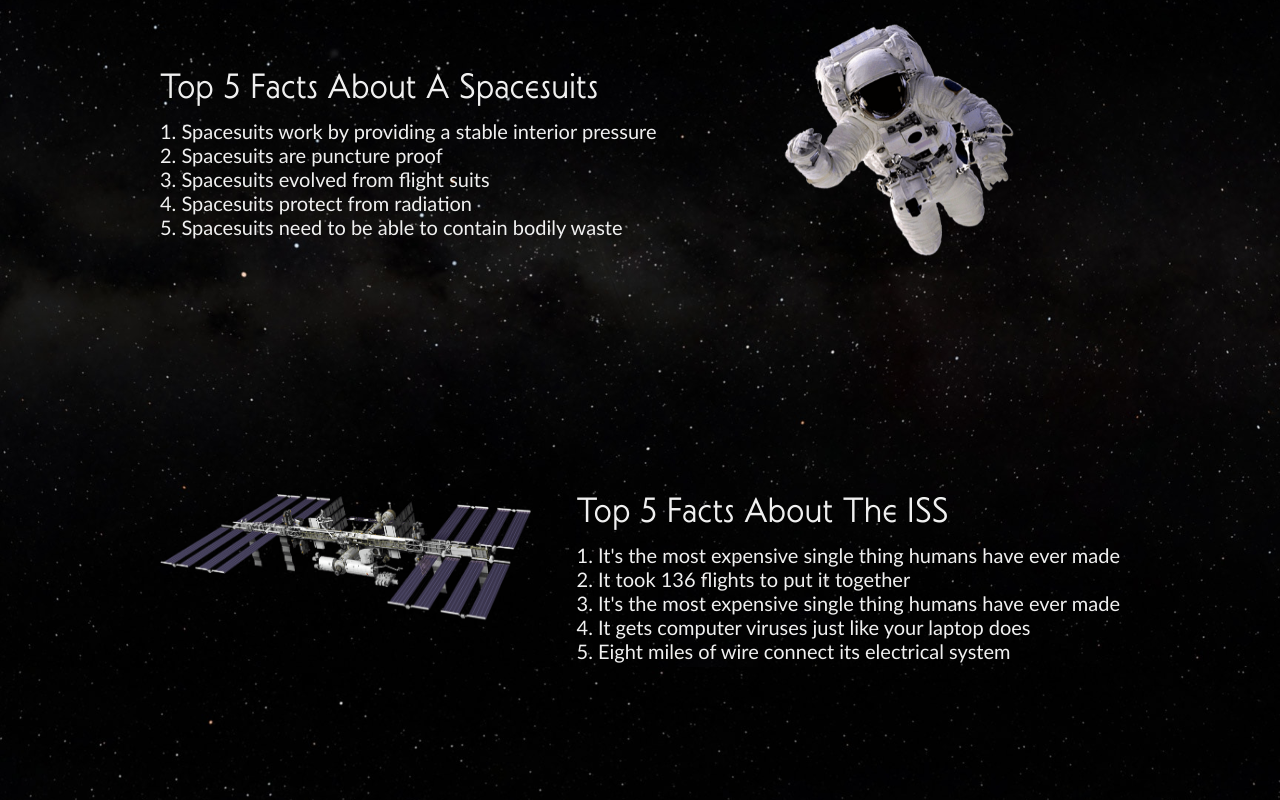
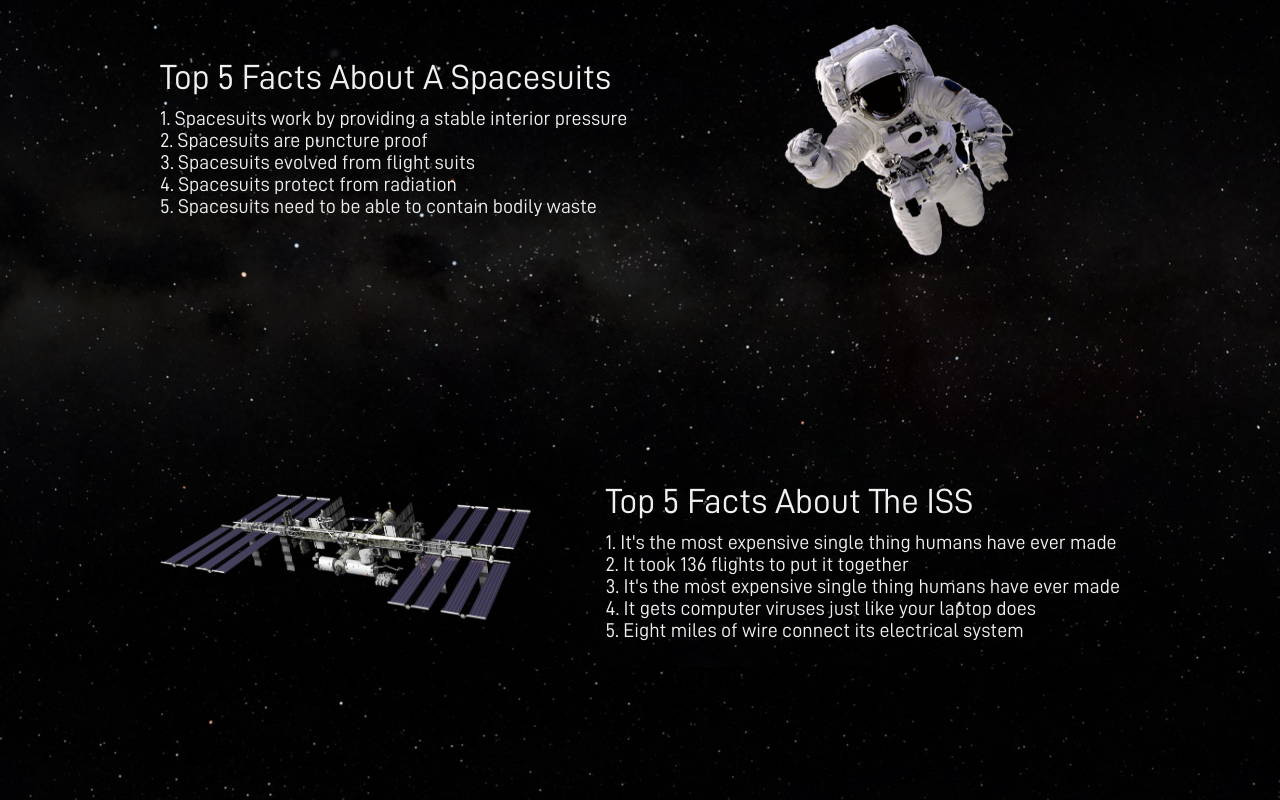
Before and after one commit to arwildo/space-view, a plain HTML site: page index.html in a window 1280 px wide. Shown: the part 933-1733 px from the top of the page. Drawn offline with nearby package versions, Linux system fonts and the light colour scheme; no server answers.

Commit message:
change font

```diff
--- a/map.css
+++ b/map.css
@@ -1,7 +1,7 @@
 /*-------- Global --------*/
 @font-face {
-	src: url(assets/fonts/CurwenSans.ttf);
-	font-family: CurwenSans;
+	src: url(assets/fonts/D-DIN.woff2);
+	font-family: d-din;
 }
 
 * {
@@ -21,7 +21,7 @@
 }
 
 html {
-	font-family: CurwenSans;
+	font-family: d-din;
 	font-weight: 100;
 }
 
@@ -59,7 +59,7 @@ p {
 	font-weight: 100;
 	margin-top: 10px;
 	font-size: 20px;
-	font-family: 'Gill Sans', 'Gill Sans MT', Calibri, 'Trebuchet MS', sans-serif;
+	font-family: d-din, Calibri, 'Trebuchet MS', sans-serif;
 }
 
 /*-------- Scroll bar --------*/
@@ -128,7 +128,7 @@ button {
 	box-shadow: 0px 3px 0px 0px rgba(0, 0, 0, .2);
 	cursor: pointer;
 	opacity: 0.8;
-	font-family: CurwenSans;
+	font-family: d-din, Calibri, 'Trebuchet MS', sans-serif;
 	margin-top: 2em;
 }
 
@@ -268,7 +268,7 @@ button.moonBtn:after {
 
 #copyrightLast {
 	color: rgb(143, 143, 143);
-	font-family: 'Gill Sans', 'Gill Sans MT', Calibri, 'Trebuchet MS', sans-serif;
+	font-family: d-din, Calibri, 'Trebuchet MS', sans-serif;
 	font-size: 15px;
 	bottom: 5%;
 	right: 5%;
--- a/style.css
+++ b/style.css
@@ -1,7 +1,7 @@
 /*-------- Global --------*/
 @font-face {
-	src: url(assets/fonts/CurwenSans.ttf);
-	font-family: CurwenSans;
+	src: url(assets/fonts/D-DIN.woff2);
+	font-family: d-din;
 }
 
 * {
@@ -21,7 +21,7 @@
 }
 
 html {
-	font-family: CurwenSans;
+	font-family: d-din;
 	font-weight: 100;
 }
 
@@ -59,7 +59,7 @@ p {
 	font-weight: 100;
 	margin-top: 10px;
 	font-size: 20px;
-	font-family: 'Gill Sans', 'Gill Sans MT', Calibri, 'Trebuchet MS', sans-serif;
+	font-family: d-din, Calibri, 'Trebuchet MS', sans-serif;
 }
 
 /*-------- Scroll bar --------*/
@@ -250,7 +250,7 @@ span {
 
 .news h1 {
 	color: black;
-	font-family: 'Gill Sans', 'Gill Sans MT', Calibri, 'Trebuchet MS', sans-serif;
+	font-family: d-din, Calibri, 'Trebuchet MS', sans-serif;
 }
 
 .news p {
@@ -320,7 +320,7 @@ span {
 
 #copyrightLast {
 	color: rgb(143, 143, 143);
-	font-family: 'Gill Sans', 'Gill Sans MT', Calibri, 'Trebuchet MS', sans-serif;
+	font-family: d-din, Calibri, 'Trebuchet MS', sans-serif;
 	font-size: 15px;
 	bottom: 5%;
 	right: 5%;
```
Also changed, not shown: assets/fonts/D-DIN-Bold.woff2 (added), assets/fonts/D-DIN.woff2 (added).
